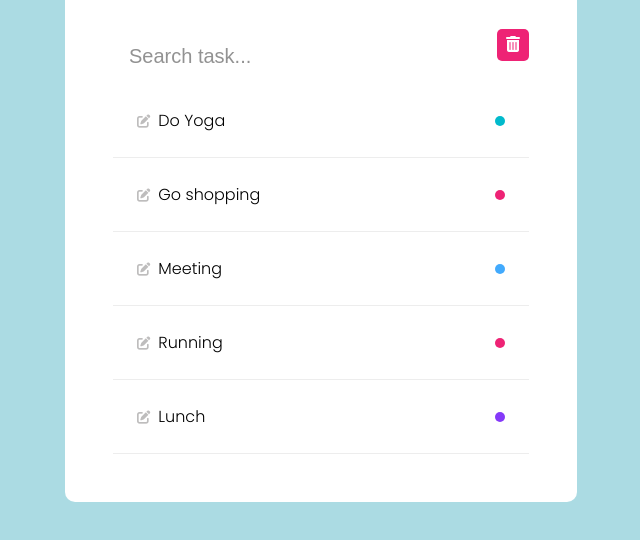
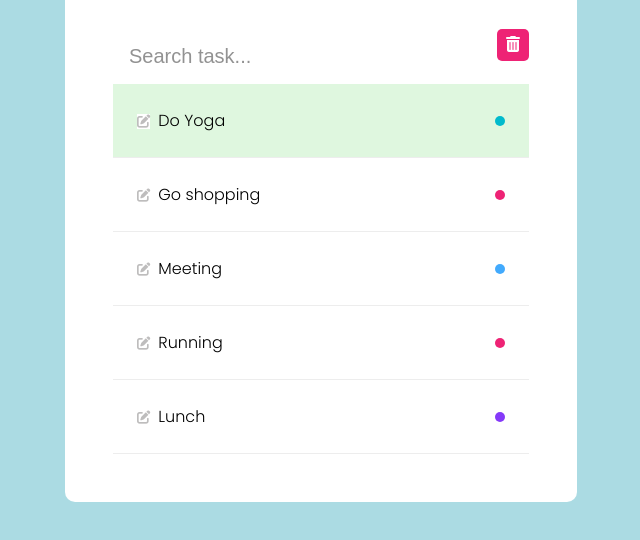
Before and after one commit to ZahraBahmanpour/Vanilla-JS-Todo-App, a plain HTML site: page index.html in a window 1280 px wide. Both pictures are taken after a click on the button 832 px from the left and 104 px from the top of the page. Shown: the part 156-696 px from the top of the page, without its empty margins (319-959 px from the left). Drawn offline with nearby package versions, Linux system fonts and the light colour scheme.

Commit message:
add row colors to task list

```diff
--- a/main.css
+++ b/main.css
@@ -9,6 +9,7 @@
   --line: #ededed;
   --blue: #42aafd;
   --box-shadow: 10px 10px 13px -6px rgba(169, 228, 255, 0.75);
+  --green: #dff7df;
 }
 
 body {
--- a/main.js
+++ b/main.js
@@ -211,7 +211,9 @@ const showTasksList = () => {
   const taskListBox = document.getElementById("box--taskList");
   taskListBox.innerHTML = "";
   filteredTasks.forEach((t) => {
-    taskListBox.innerHTML += `<div class="taskList--item"><div><button class="btn--editTask" data-task-id="${
+    taskListBox.innerHTML += `<div class="taskList--item ${
+      t.done ? "taskList--item--done" : ""
+    }"><div><button class="btn--editTask" data-task-id="${
       t.id
     }"><i class="fa-solid fa-edit"></i></button>${
       t.title
--- a/style.css
+++ b/style.css
@@ -230,6 +230,14 @@ input::placeholder {
   border-bottom: 1px solid var(--line);
 }
 
+.taskList--item:hover {
+  background-color: var(--line);
+}
+
+.taskList--item--done {
+  background-color: var(--green);
+}
+
 .delete--item--checkbox {
   margin-left: 0.5rem;
   display: none;
```
